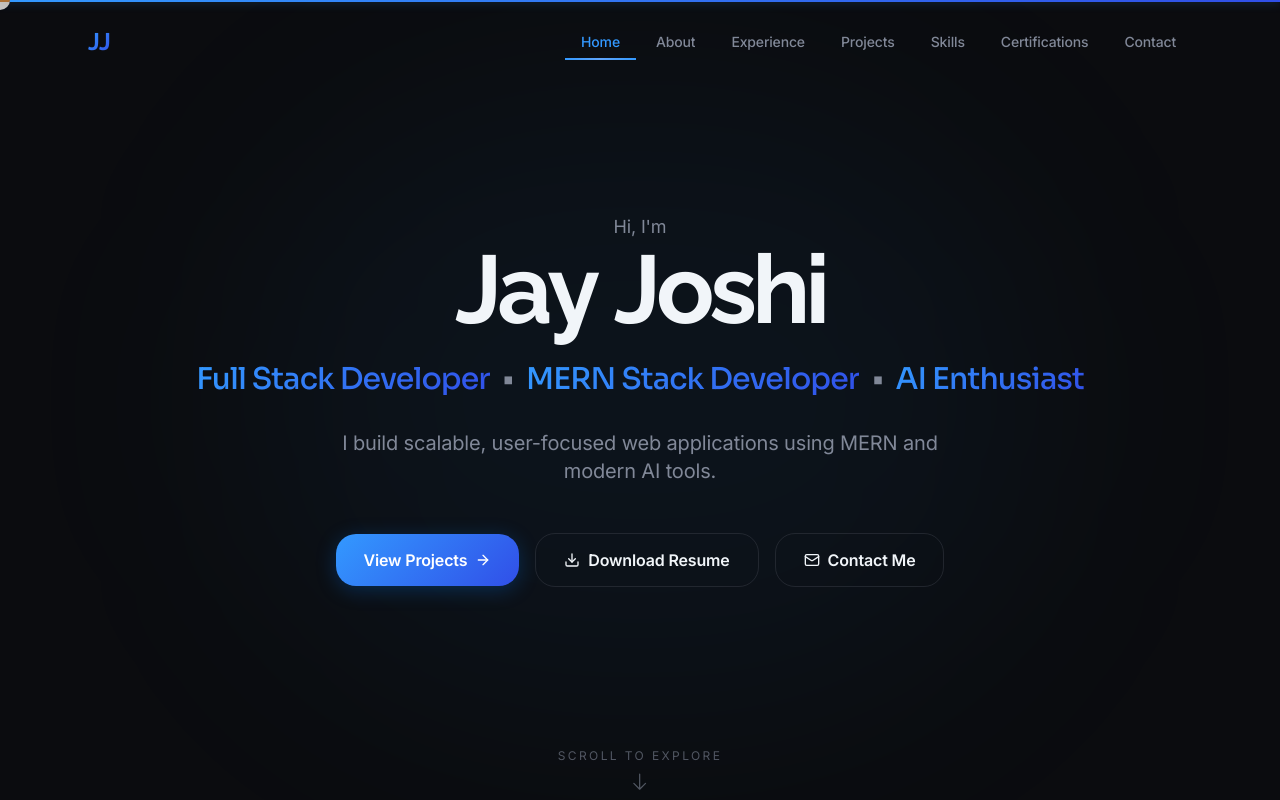
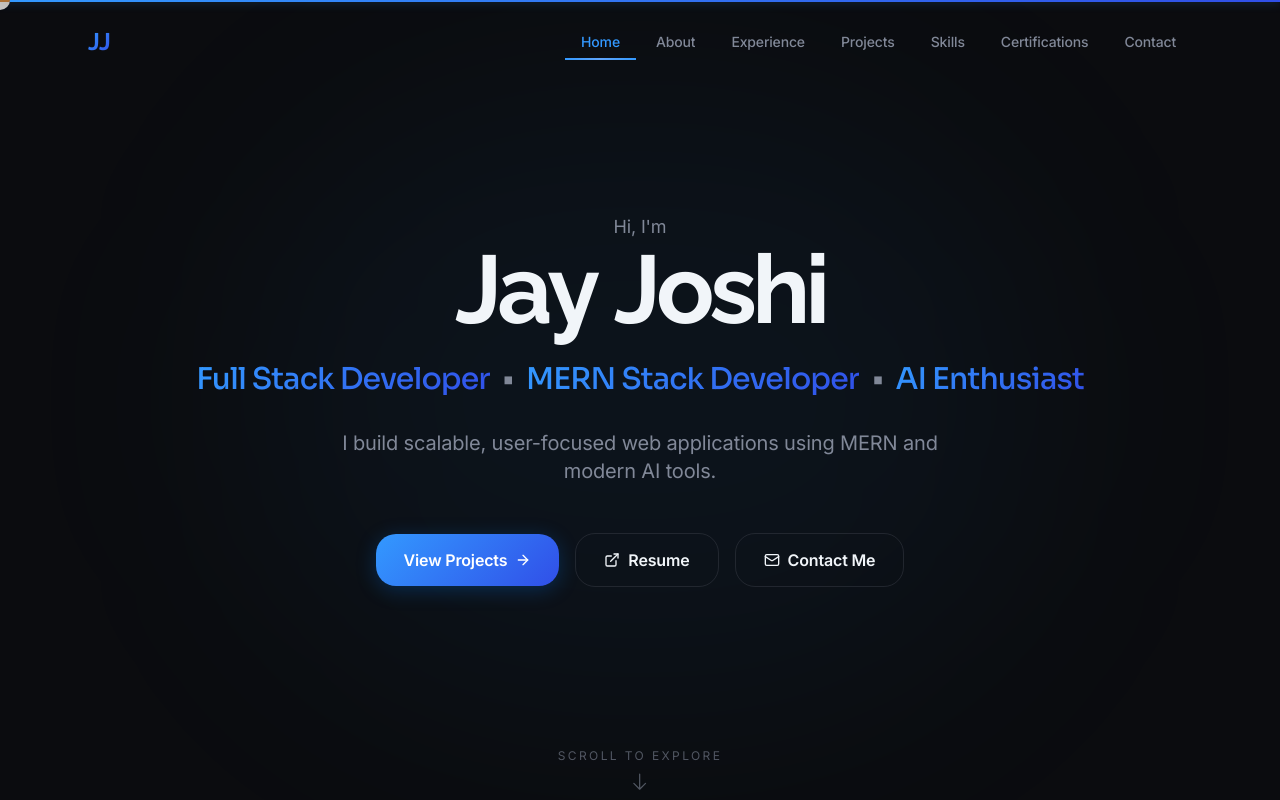
Before and after one commit to imjayjoshi/portfolio, a Next.js app: page / in a window 1280 px wide. Shown: the top 800 px of the page. Built offline with nearby package versions, Linux system fonts and the light colour scheme.

Commit message:
Update: Resume

```diff
--- a/components/home/HeroSection.tsx
+++ b/components/home/HeroSection.tsx
@@ -3,7 +3,7 @@
 import dynamic from "next/dynamic";
 import React, { useRef, useEffect, useState } from "react";
 import { motion, useScroll, useTransform, useInView } from "framer-motion";
-import { Download, Mail, ArrowRight } from "lucide-react";
+import { ExternalLink, Mail, ArrowRight } from "lucide-react";
 import Link from "next/link";
 import gsap from "gsap";
 import { usePortfolioStore } from "@/store/portfolioStore";
@@ -114,12 +114,13 @@ export const HeroSection = () => {
           </Link>
 
           <a
-            href="/resume.pdf"
-            download
+            href="https://docs.google.com/document/d/19ok9A6In6SKKw_XnyxSmgBTaz6-uiBpp8YJowNIvsRM/edit?usp=sharing"
+            target="_blank"
+            rel="noopener noreferrer"
             className="btn-secondary w-full sm:w-auto text-sm sm:text-base"
           >
-            <Download className="mr-2 w-4 h-4" />
-            Download Resume
+            <ExternalLink className="mr-2 w-4 h-4" />
+            Resume
           </a>
 
           <Link
```
